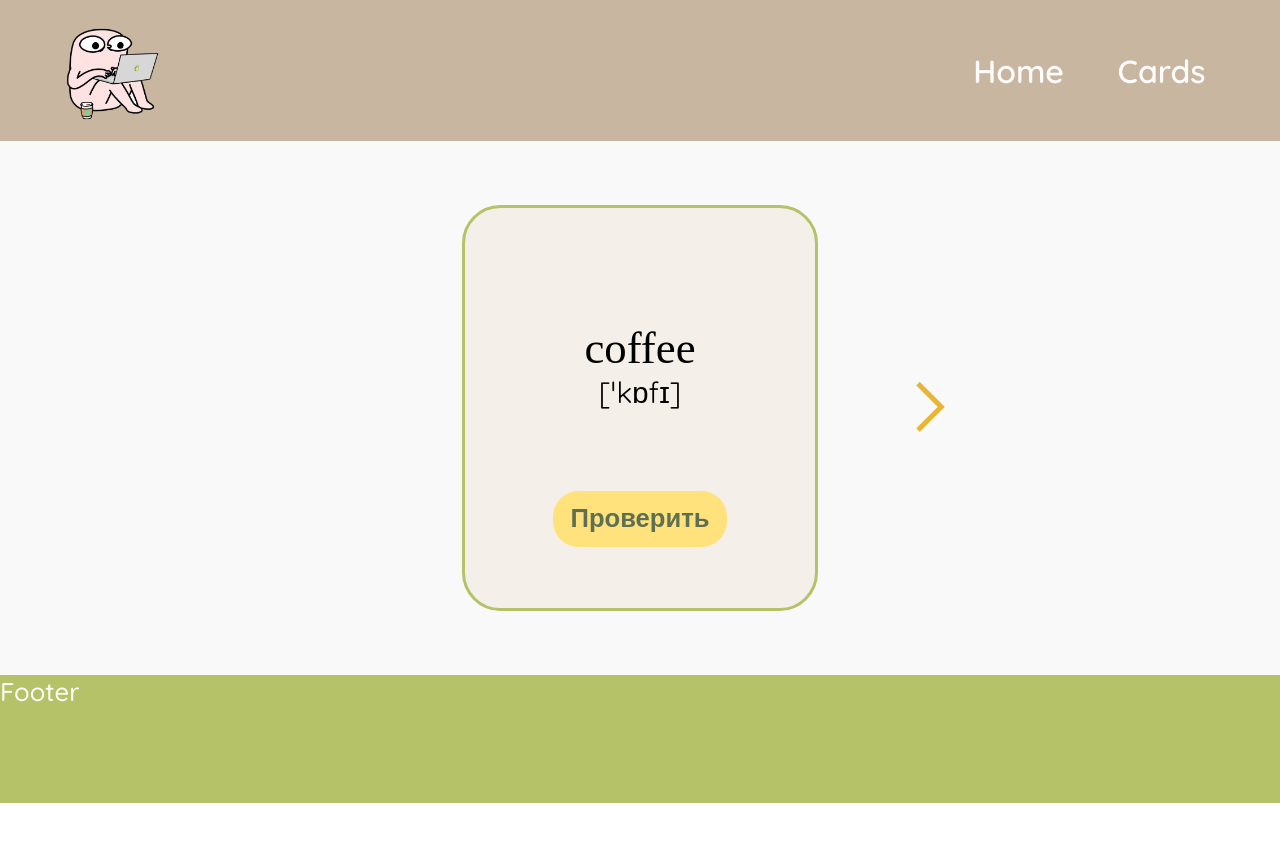
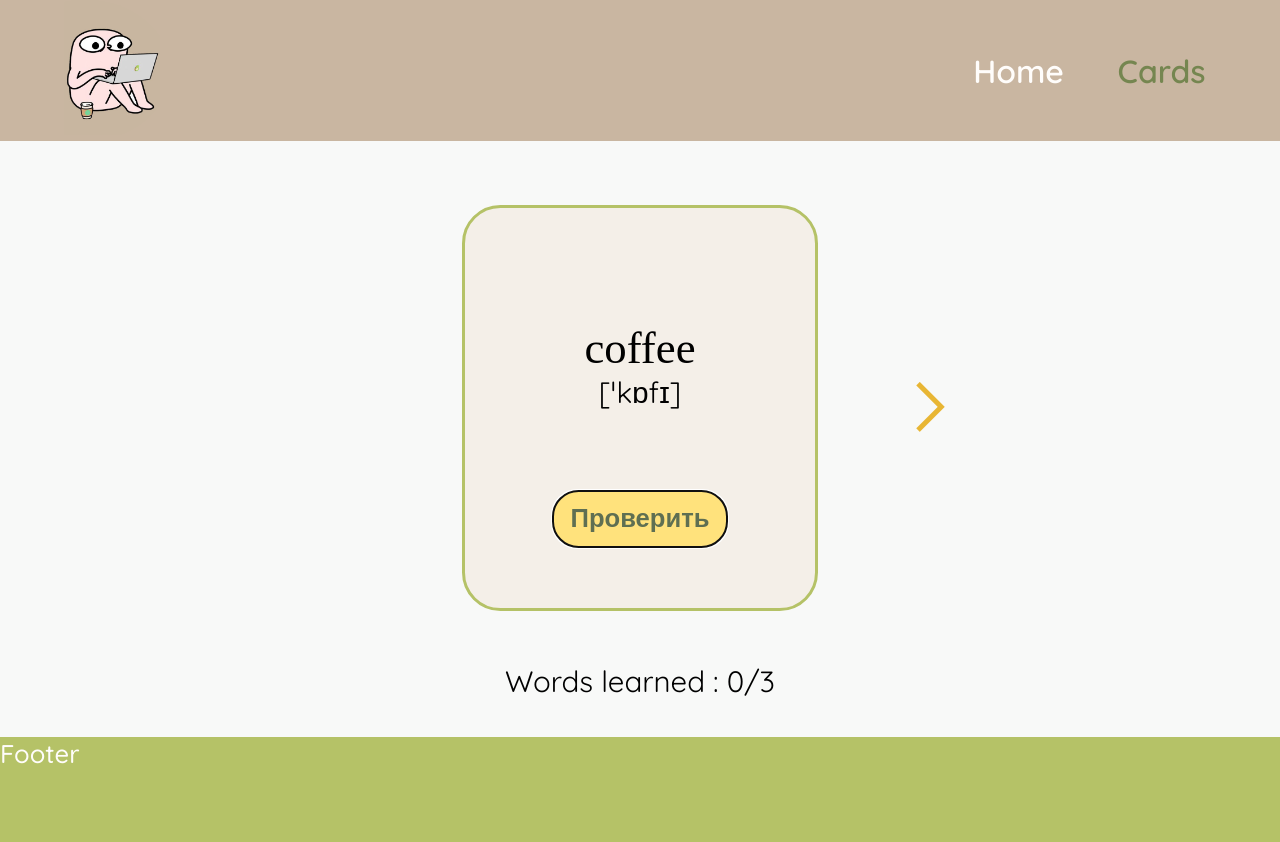
Before and after one commit to NewLina/React-project, a React (Create React App) app in the folder react-project/: page /game in a window 1280 px wide. Shown: the top 842 px of the page. Before the commit the page ends 803 px from the top, so only its background shows below. Built offline with nearby package versions, Linux system fonts and the light colour scheme; a web font is replaced by a local one.

Commit message:
counter_added

```diff
--- a/react-project/src/App.jsx
+++ b/react-project/src/App.jsx
@@ -1,10 +1,8 @@
 import './App.scss';
-import WordList from './components/WordList/WordList';
 import Header from './components/Header/Header';
 import Footer from './components/Footer/Footer';
 import Search from './components/Search/Search';
-import CardSlider from './components/CardSlider/CardSlider';
-import NoMatch from './components/NoMatchPage/NoMatch';
+import {HomePage, ErrorPage, CardsPage} from './Pages/index';
 import {
   BrowserRouter as Router,
   Routes,
@@ -20,9 +18,9 @@ function App() {
       <Header></Header>
         <main className='main'>
         <Routes>
-          <Route path="/game" element={<CardSlider/>}/>;
-          <Route exact path="/" element={<WordList/>} />;
-          <Route path='*' element={<NoMatch/>}></Route>
+          <Route path="/game" element={<CardsPage/>}/>;
+          <Route end path="/" element={<HomePage/>} />;
+          <Route path='*' element={<ErrorPage/>}></Route>
         </Routes>
         </main>
       <Footer></Footer>
--- /dev/null
+++ b/react-project/src/Pages/CardsPage.jsx
@@ -0,0 +1,12 @@
+import CardSlider from "../components/CardSlider/CardSlider";
+
+const CardsPage = () => {
+
+    return (
+    <>
+        <CardSlider/>
+    </>
+    );
+};
+
+export default CardsPage;
--- /dev/null
+++ b/react-project/src/Pages/ErrorPage.jsx
@@ -0,0 +1,12 @@
+import NoMatch from "../components/NoMatchPage/NoMatch";
+
+const ErrorPage = () => {
+
+    return (
+    <>
+        <NoMatch/>
+    </>
+    );
+};
+
+export default ErrorPage;
--- /dev/null
+++ b/react-project/src/Pages/Homepage.jsx
@@ -0,0 +1,12 @@
+import WordList from "../components/WordList/WordList";
+
+const HomePage = () => {
+
+    return (
+    <>
+        <WordList/>
+    </>
+    );
+};
+
+export default HomePage;
--- /dev/null
+++ b/react-project/src/Pages/index.js
@@ -0,0 +1,5 @@
+import HomePage from "./Homepage";
+import ErrorPage from "./ErrorPage";
+import CardsPage from "./CardsPage";
+
+export {HomePage, ErrorPage, CardsPage};
--- a/react-project/src/components/CardSlider/CardSlider.jsx
+++ b/react-project/src/components/CardSlider/CardSlider.jsx
@@ -1,20 +1,39 @@
 import './cardSlider.scss';
-import {useState} from 'react';
+import {useState, useEffect, useRef} from 'react';
 import Flashcard from '../Flashcard/Flashcard';
 import {dataList} from '../../data';
 
 function CardSlider(props) {
     const {cardIndex} = props;
     const [index, setIndex] = useState(cardIndex ? cardIndex : 0);
+    const [wordsLearned, setWordsLearned] = useState(0);
 
-    const card=dataList.filter((item)=>{return item.id===index});
+const countWords = () => {
+    let learnedWords=wordsLearned;
+
+    if (learnedWords !== dataList.length) {
+        setWordsLearned(learnedWords => learnedWords + 1);
+    }
+};
+
+const card=dataList.filter((item)=>{return item.id===index});
+
+const buttonReference = useRef();
+
+useEffect(() => {
+    buttonReference.current.focus();
+    console.log(buttonReference.current);
+}, [])
+
+
     return (
+        <>
         <section className='flashcards-container'>
             <button className='button-arrow button-arrow-left' onClick={()=>{setIndex(index-1)}} disabled={index===0}><span className="material-symbols-outlined">
                 arrow_back_ios_new
             </span></button>
                 {card.map((data)=>{
-                    return <Flashcard {...data} key={data.id}/>;
+                    return <Flashcard {...data} key={data.id} countWords={countWords} ref={buttonReference} />;
 
                 })
                 }
@@ -22,6 +41,8 @@ function CardSlider(props) {
                 arrow_forward_ios
                 </span></button>
         </section>
+        <p className='word-counter'>Words learned : {wordsLearned}/{dataList.length}</p>
+        </>
     )
 }
 export default CardSlider;
--- a/react-project/src/components/CardSlider/cardSlider.scss
+++ b/react-project/src/components/CardSlider/cardSlider.scss
@@ -6,7 +6,7 @@
     flex-direction: row;
     justify-content: center;
     align-items: center;
-    padding: 5% 0 5% 0;
+    padding: 5% 0 2% 0;
     overflow: hidden;
     column-gap: 6vw;
 }
@@ -17,9 +17,26 @@
     box-shadow: 0 5px 15px rgba(0, 0, 0, 0.05);
 }
 
+.word-counter{
+    text-align: center;
+    padding:2% 0 3% 0;
+    margin: 0;
+}
+
 .button-arrow-left{
     @include arrow($light-red);
 }
 .button-arrow-right{
     @include arrow($dark-yellow);
 }
+
+@media screen and (min-width: 700px) and (max-width: 1399px) {
+    .word-counter{
+        font-size: 2.3vw;
+    }
+}
+@media screen and (max-width: 699px) {
+    .word-counter{
+        font-size: 3.8vw;
+    }
+}
--- a/react-project/src/components/Flashcard/Flashcard.jsx
+++ b/react-project/src/components/Flashcard/Flashcard.jsx
@@ -1,22 +1,26 @@
 import './flashcard.scss';
-import {useState} from 'react';
+import {useState, forwardRef} from 'react';
 
-function Flashcard(props) {
-    const {english, transcription, russian, id=0} = props;
+const Flashcard = forwardRef((props, buttonReference) => {
+    const {english, transcription, russian, countWords, id=0} = props;
     const [checked, setChecked] = useState(false);
     const handleChange = () => {
         setChecked(!checked);
     }
+
+
+
+
     return (
     <div className='flashcard' id={id}>
         <div className='flashcard__english'>{english}</div>
         <div className='flashcard__transcription'>{transcription}</div>
-        <div className='flashcard__translation' onClick={handleChange}>
+        <div className='flashcard__translation' onClick={handleChange} >
             {
-                checked ? <div className='flashcard__russian'>{russian}</div> : <button className='flashcard__button'>Проверить</button>
+                checked ? <div className='flashcard__russian'>{russian}</div> : <button ref={buttonReference} onClick={countWords} className='flashcard__button'>Проверить</button>
             }
         </div>
     </div>
     );
-}
+});
 export default Flashcard;
--- a/react-project/src/components/Flashcard/flashcard.scss
+++ b/react-project/src/components/Flashcard/flashcard.scss
@@ -75,3 +75,9 @@ border: none;
         font-size: 3vw;
     }
 }
+
+@media screen and (max-width: 400px){
+    .flashcard{
+        min-height: 220px;
+    }
+}
--- a/react-project/src/components/Header/Header.jsx
+++ b/react-project/src/components/Header/Header.jsx
@@ -3,7 +3,7 @@ import {
     BrowserRouter as Router,
     Routes,
     Route,
-    Link
+    NavLink
   } from 'react-router-dom';
 
 function Header() {
@@ -12,14 +12,14 @@ function Header() {
 <header className='header'>
 
     <div className='header__logo logo'>
-    <Link to='/'><img className='logo__img' src="/images/logo.jpg" alt="logo" /></Link>
+    <NavLink to='/'><img className='logo__img' src="/images/logo.jpg" alt="logo" /></NavLink>
     </div>
 
 
     <nav className='header__navigation navigation'>
         <ul className='navigation__list'>
-            <li className='navigation__list__item item--home'><Link className='navigation-link navigation-link--home' to="/">Home</Link></li>
-            <li className='navigation__list__item item--cards'><Link className='navigation-link navigation-link--cards' to="/game">Cards</Link></li>
+            <li className='navigation__list__item item--home'><NavLink className='navigation-link navigation-link--home' to="/">Home</NavLink></li>
+            <li className='navigation__list__item item--cards'><NavLink className='navigation-link navigation-link--cards' to="/game">Cards</NavLink></li>
         </ul>
     </nav>
 </header>
--- a/react-project/src/components/Header/header.scss
+++ b/react-project/src/components/Header/header.scss
@@ -54,6 +54,18 @@ column-gap: 30%;
         transition: transform 0.5s;
     }
 }
+
+.item--home{
+    .active{
+        color: $lemon;
+    }
+}
+.item--cards{
+    .active{
+        color: $dark-green;
+    }
+}
+
 .navigation-link{
     color: $white;
     text-decoration: none;
```
